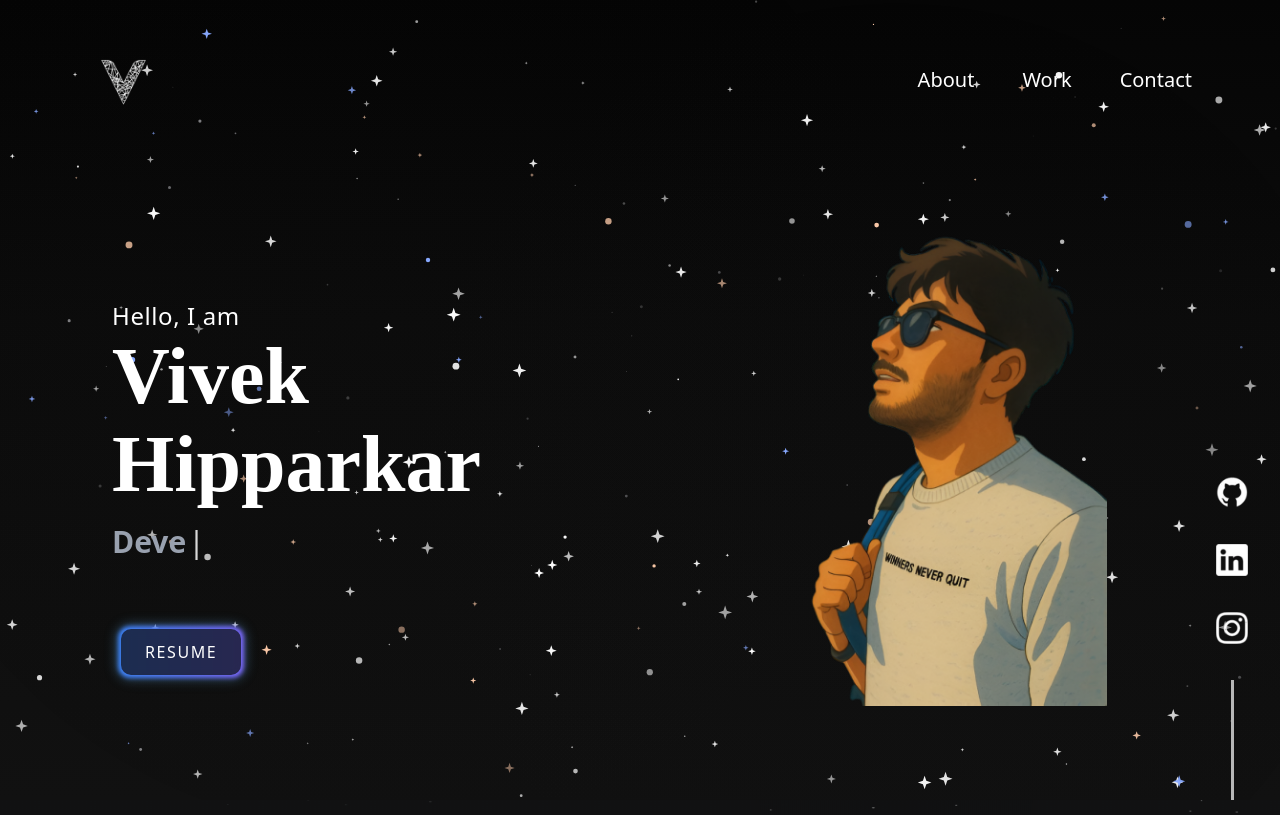
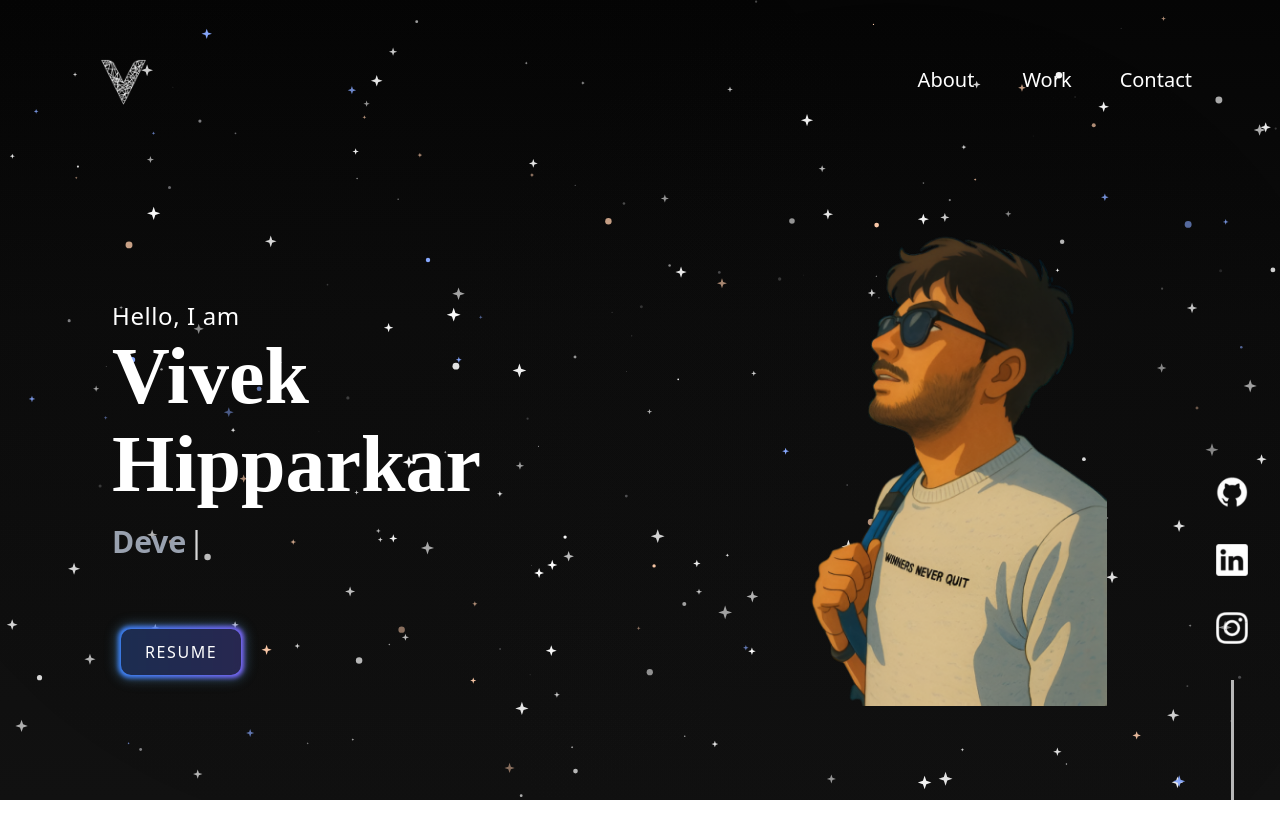
Before and after one commit to Vivek1819/portfolio, a React (Vite) app: page / in a window 1280 px wide. Shown: the top 815 px of the page. Built offline with nearby package versions, Linux system fonts and the light colour scheme; a web font is replaced by a local one.

Commit message:
resizing fix

```diff
--- a/src/App.jsx
+++ b/src/App.jsx
@@ -49,7 +49,10 @@
         className={`w-screen flex flex-col items-center justify-center transition-opacity duration-500 ${
           !showGreeting ? "opacity-100" : "opacity-0"
         }`}
-        style={{ marginRight: "calc(var(--sidebar-width, 100px))" }}
+        style={{
+          marginRight: "calc(var(--sidebar-width, 100px))",
+          overflowX: "hidden"
+        }}
       >
         <motion.div
           key={showGreeting ? "greeting" : "hero"}
--- a/src/components/SubtleSpaceBackground.jsx
+++ b/src/components/SubtleSpaceBackground.jsx
@@ -20,14 +20,15 @@
         });
       }
       starsRef.current = stars;
-    };
-
-    const handleResize = () => {
+    };    const handleResize = () => {
       canvas.width = window.innerWidth;
       canvas.height = Math.max(
         document.documentElement.scrollHeight,
         window.innerHeight * 3
       );
+      if (canvas.width > document.documentElement.clientWidth) {
+        canvas.width = document.documentElement.clientWidth;
+      }
       draw();
     };
 
@@ -102,15 +103,16 @@
     return () => {
       window.removeEventListener("resize", handleResize);
     };
-  }, []);
-  return (
+  }, []);  return (
     <canvas
       ref={canvasRef}
       className="fixed top-0 left-0 w-full"
       style={{
         zIndex: -2,
         pointerEvents: "none",
-        height: "500vh",
+        height: "100%",
+        maxWidth: "100vw",
+        overflow: "hidden"
       }}
     />
   );
--- a/src/index.css
+++ b/src/index.css
@@ -4,6 +4,7 @@
 body {
   scroll-behavior: smooth;
   overflow-x: hidden;
+  max-width: 100vw;
 }
 
 .text-custom-10xl {
```
